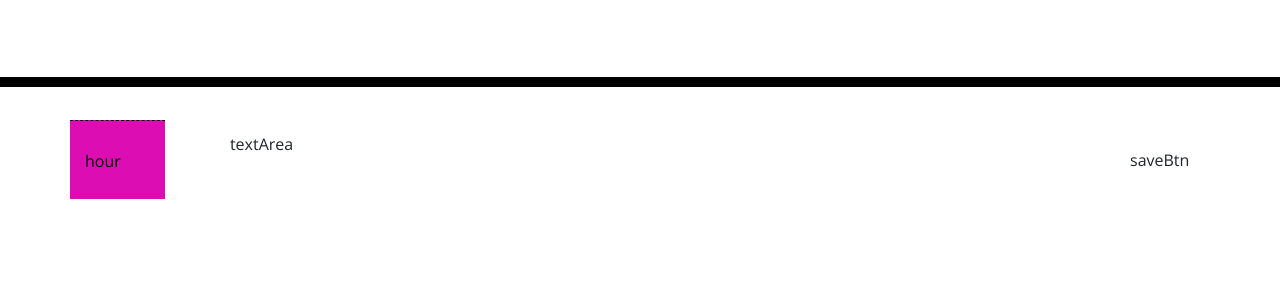
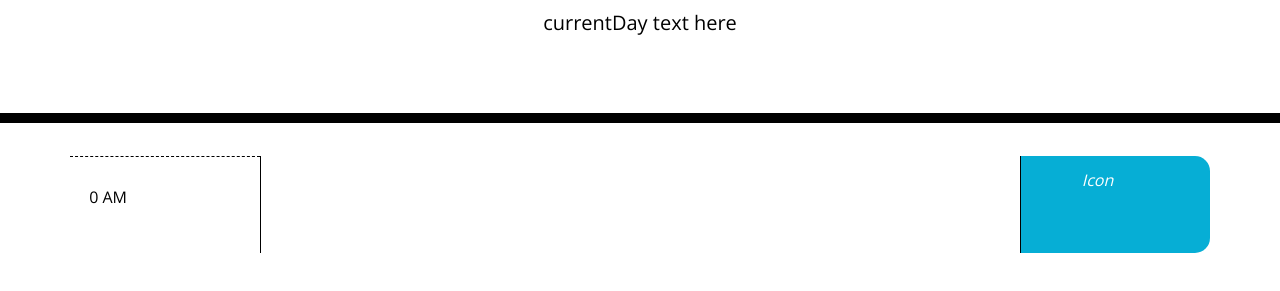
Before and after one commit to mrramontorres/work-day-scheduler, a plain HTML site: page index.html in a window 1280 px wide. Shown: the part 181-472 px from the top of the page. Drawn offline with nearby package versions, Linux system fonts and the light colour scheme.

Commit message:
added js file and restructured pseudo code in html file.

```diff
--- a/index.html
+++ b/index.html
@@ -27,21 +27,33 @@
     <header class="jumbotron">
       <h1 class="display-3">Work Day Scheduler</h1>
       <p class="lead">A simple calendar app for scheduling your work day</p>
-      <p id="currentDay" class="lead"></p>
+      <p id="currentDay" class="lead">currentDay text here</p>
     </header>
 
+
+    <!-- Container holds entire schedule -->
+    <!-- Row holds the hour, description, and save button -->
+    <!-- Hour changes color of timeblock -->
+    <!-- Description of activity is a form -->
+    <!-- Save button stores description int storage -->
+
+
     <div class="container">
+
         <!-- Timeblocks go here -->
         <div class="row">
-          <div class="col-1 hour">
-            hour
+
+          <div class="col-2 hour">
+          <p> 0 AM </p>
           </div>
-          <div class="col-10 sm">
-            textArea
+
+          <textarea class="col-8">
+          </textarea>
+
+          <div class="col-2 saveBtn">
+          <i class="  "> Icon </i>
           </div>
-          <div class="col-1 sm">
-            saveBtn
-          </div>
+
         </div>
     </div>
 
--- a/style.css
+++ b/style.css
@@ -30,19 +30,21 @@ textarea{
   border-radius: 15px;
 }
 
+/* Beginning Column */
 .row {
   white-space: pre-wrap;
   height: 80px;
   border-top: 1px solid white;;
 }
 
+/* Beginning Column */
 .hour {
-/*background-color: #ffffff; */
-  background-color: #dc0db2;
+  background-color: #ffffff;
   color: #000000;
   border-top: 1px dashed #000000;
 }
 
+/* Middle Column */
 .past {
   background-color: #d3d3d3;
   color: white;
@@ -58,6 +60,7 @@ textarea{
   color: white;
 }
 
+/* Final Column */
 .saveBtn {
   border-left: 1px solid black;
   border-top-right-radius: 15px;
```
Also changed, not shown: script.js (added).
